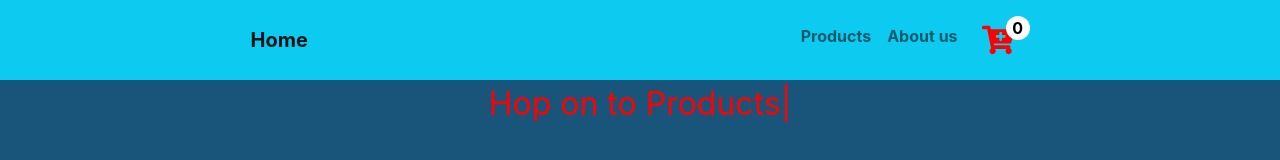
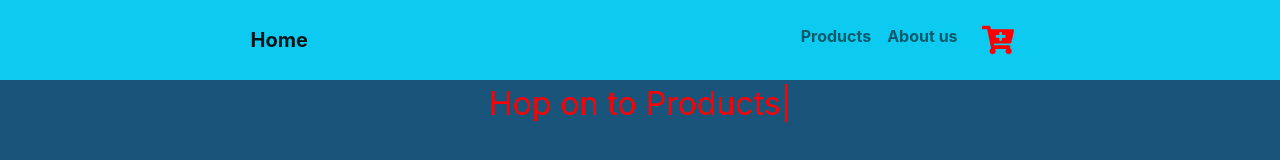
Before and after one commit to ehtashamtoor/Shoe-Store, a React (Create React App) app: page / in a window 1280 px wide. Shown: the top 160 px of the page. Built offline with nearby package versions, Linux system fonts and the light colour scheme.

Commit message:
Updated Navbar. Overlay Icon displayed  if items present in Cart otherwise show no icon.

```diff
--- a/src/App.css
+++ b/src/App.css
@@ -16,6 +16,7 @@
     position: relative;
 }
 #overlayOnIcon{
+    visibility: hidden;
     display: flex;
     justify-content: center;
     align-items: center;
--- a/src/components/Navbar/Navbar.js
+++ b/src/components/Navbar/Navbar.js
@@ -1,4 +1,4 @@
-import React, { useEffect } from 'react'
+import React, { useEffect, useRef } from 'react'
 import { Link } from 'react-router-dom'
 import { useSelector } from 'react-redux'
 
@@ -12,10 +12,15 @@ export const Navbar = () => {
     const { All_items } = useSelector(state => state)
     let [numOfItems, setNumOfItems] = useState();
 
-
+    const overlayIcon = useRef();
     useEffect(() => {
         numOfItems = All_items.added_items.length;
         setNumOfItems(numOfItems);
+        if(numOfItems > 0){
+            overlayIcon.current.style.visibility = 'visible'
+        }else{
+            overlayIcon.current.style.visibility = 'hidden'
+        }
     }, [All_items.added_items.length])
 
 
@@ -35,7 +40,7 @@ export const Navbar = () => {
                 <div id='cart'>
                     <Link className="nav-link" to="/products/yourCart">
                         <FaCartPlus style={Cartstyle} />
-                        <span id='overlayOnIcon'>{numOfItems}</span>
+                        <span id='overlayOnIcon' ref={overlayIcon}>{numOfItems}</span>
                     </Link>
                 </div>
             </div>
```
